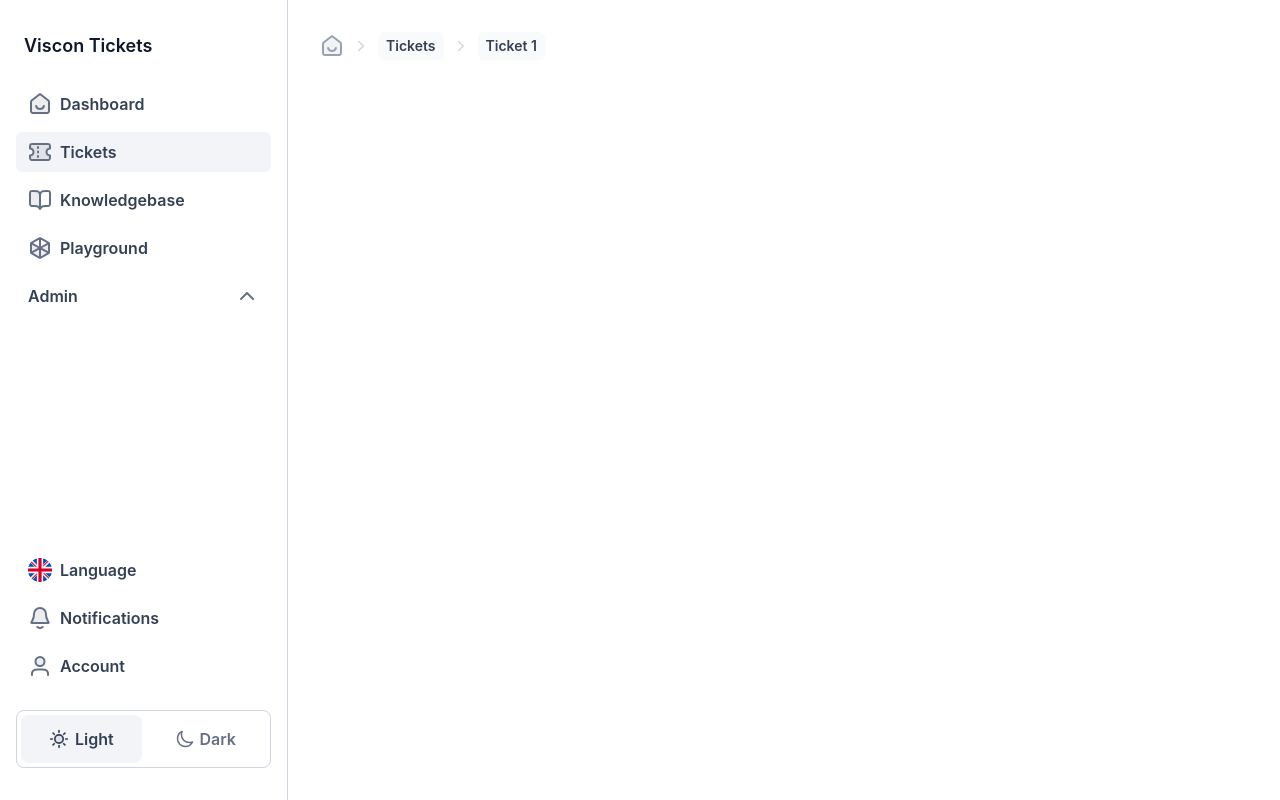
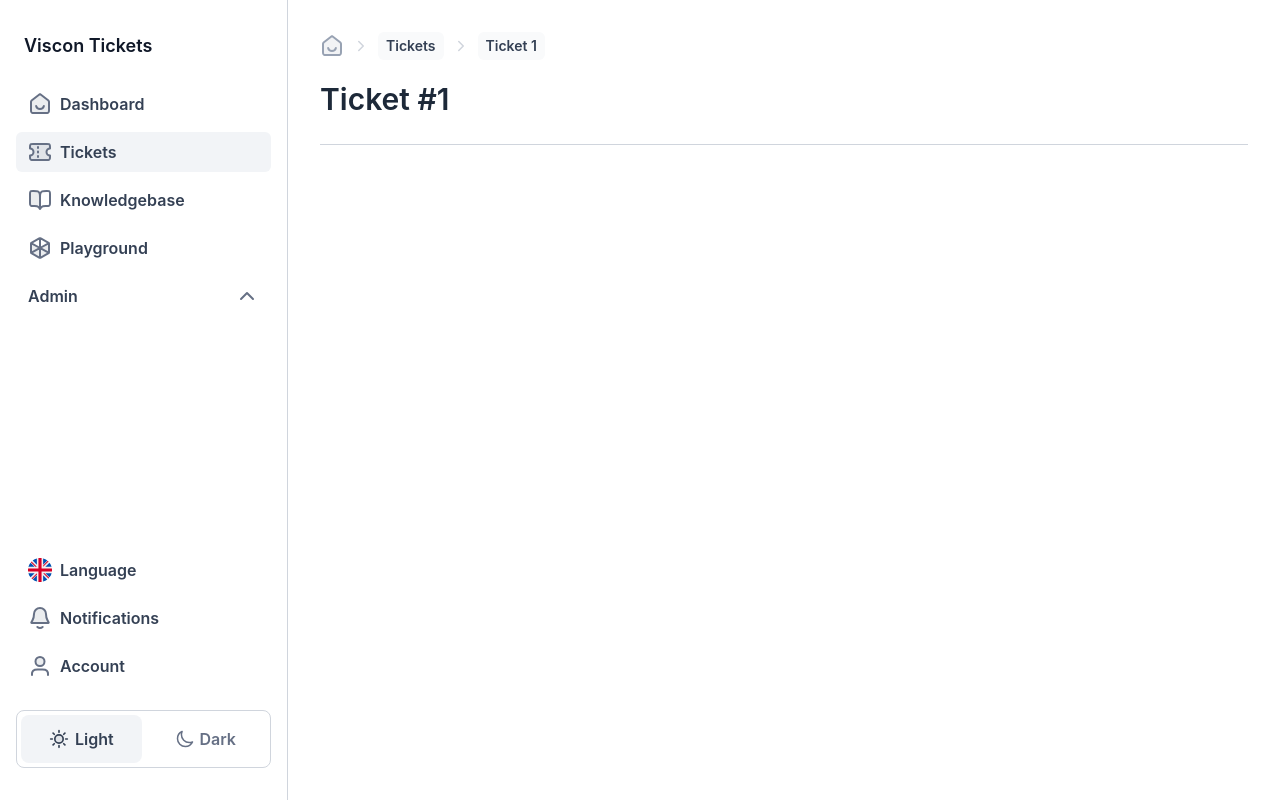
Before and after one commit to lucasprins/viscon-tickets, a React (Create React App) app in the folder client/: page /tickets/1 in a window 1280 px wide. Built offline with nearby package versions, Linux system fonts and the light colour scheme.

Commit message:
Added: ticket page

```diff
--- a/client/src/components/atoms/Breadcrumbs/Breadcrumbs.tsx
+++ b/client/src/components/atoms/Breadcrumbs/Breadcrumbs.tsx
@@ -7,8 +7,6 @@ type BreadcrumbsProps = {
 }
 
 export function Breadcrumbs({ crumbs }: BreadcrumbsProps) {
-    const { ticketID } = useParams();
-
     return (
         <div className='hidden w-full md:flex gap-x-2 items-center'>
             <Link to='/'>
@@ -26,13 +24,6 @@ export function Breadcrumbs({ crumbs }: BreadcrumbsProps) {
                     }
                 </div>
             ))}
-            {
-                ticketID &&
-                <>
-                    <IconChevron size='18' color='stroke-gray-300 dark:stroke-gray-500' fill='fill-gray-300' />
-                    <span className='bg-gray-50 dark:bg-dark-600 dark:font-medium dark:text-white py-1 px-2 rounded-md text-sm text-gray-700 font-semibold'>{'Ticket ' + ticketID}</span>
-                </>
-            }
         </div>
     )
 }
--- a/client/src/components/pages/Ticket/Ticket.tsx
+++ b/client/src/components/pages/Ticket/Ticket.tsx
@@ -1,17 +1,23 @@
 import React from 'react';
 import { useParams } from 'react-router-dom';
 import { Breadcrumbs } from '../../atoms/Breadcrumbs/Breadcrumbs';
+import { Divider } from '../../atoms/Divider/Divider';
+import { PageHeader } from '../../atoms/PageHeader/PageHeader';
 import Layout from '../../organisms/Layout/Layout';
 
 export function Ticket() {
 	// Get the ticketID from the URL.
-	const { ticketID } = useParams();
+	const { ticketID }: any = useParams();
 
 	return (
 		<div className='flex flex-col md:flex-row dark:bg-dark-800 dark:text-white'>
 			<Layout />
-			<div className='p-8'>
-				<Breadcrumbs crumbs={['Tickets']}/>
+			<div className='p-8 flex flex-col gap-6 w-full'>
+				<div className='flex flex-col gap-5 w-full'>
+					<Breadcrumbs crumbs={['Tickets', `Ticket ${ticketID}`]}/>
+					<PageHeader title={`Ticket #${ticketID}`} />
+					<Divider />
+				</div>
 			</div>
 		</div>
 	);
--- a/client/src/routes.js
+++ b/client/src/routes.js
@@ -7,7 +7,7 @@ import { AdminUsers } from "./components/pages/Admin/AdminUsers";
 import { CreateTicket } from "./components/pages/CreateTicket/CreateTicket";
 import { Dashboard } from "./components/pages/Dashboard/Dashboard";
 import { Knowledgebase } from "./components/pages/Knowledgebase/Knowledgebase";
-import { Login } from "./components/pages/Login/Login";
+import { Login } from "./components/pages/Authentication/Login";
 import { Notifications } from "./components/pages/Notifications/Notifications";
 import { PageNotFound } from "./components/pages/PageNotFound/PageNotFound";
 import { Playground } from "./components/pages/Playground/Playground";
```
Also changed, not shown: client/src/components/pages/Authentication/Login.tsx (renamed from client/src/components/pages/Login/Login.tsx).
